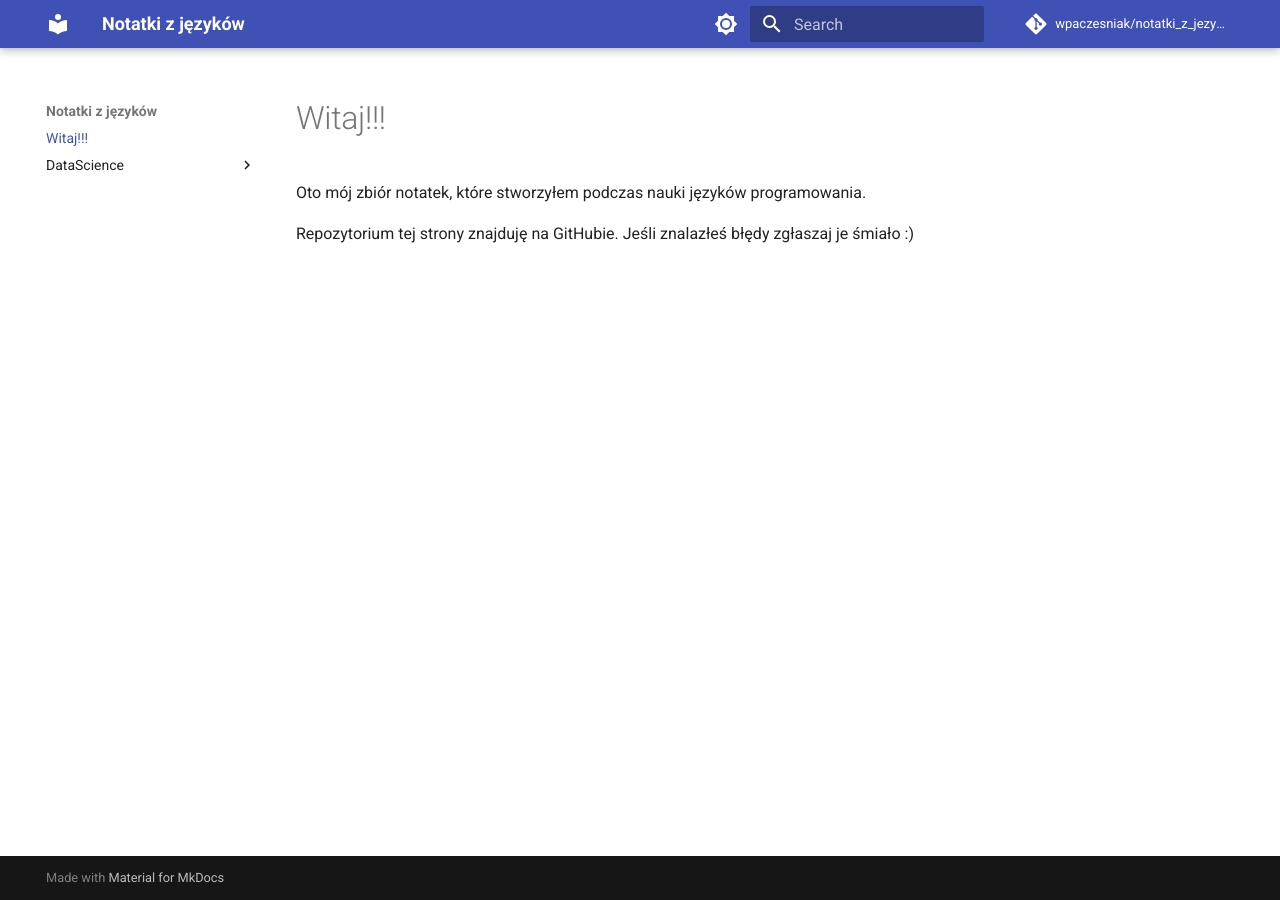
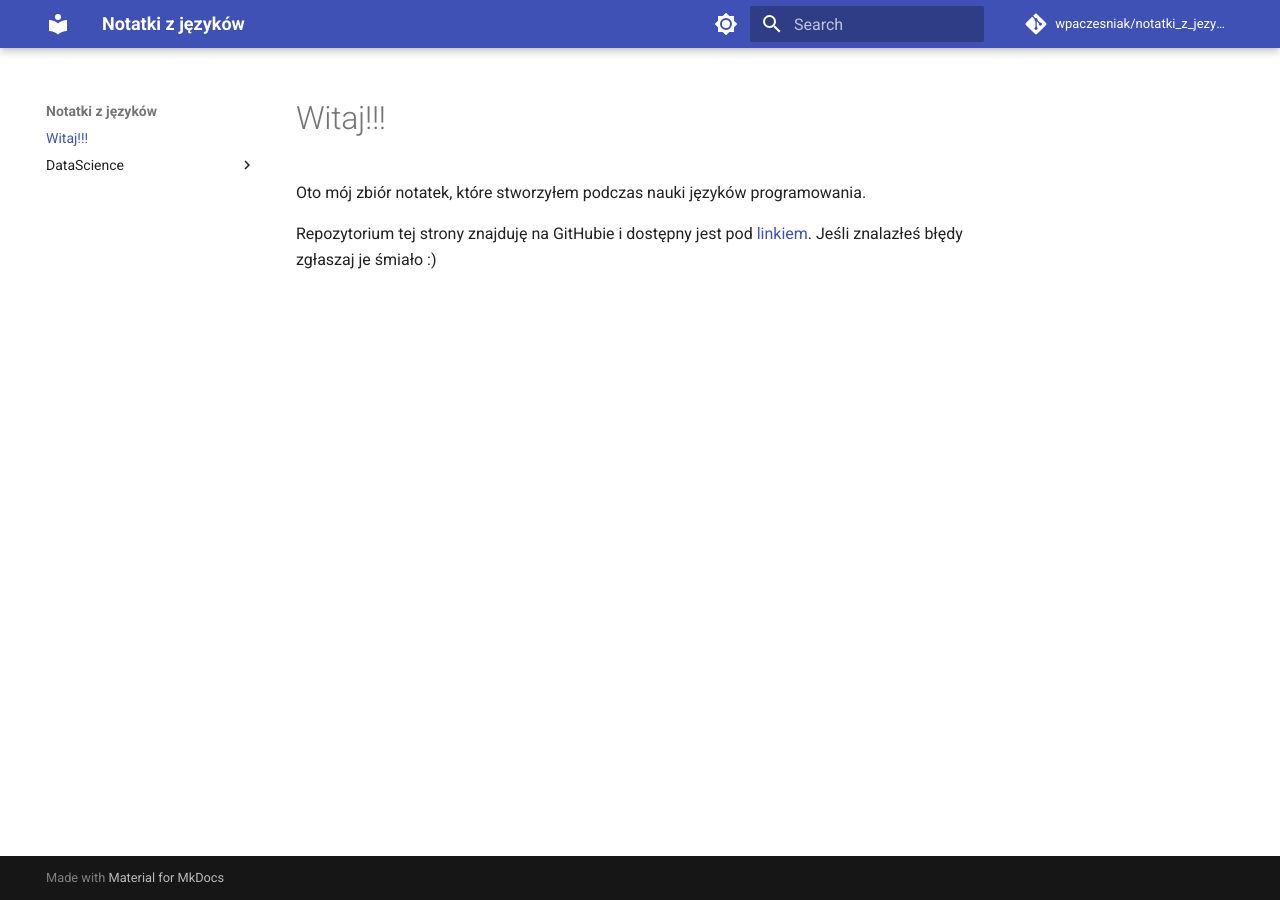
Before and after one commit to wpaczesniak/notatki_z_jezykow-master, an MkDocs documentation site: the page built from docs/index.md, in a window 1280 px wide. Built offline with MkDocs 1.6.1 and Material for MkDocs 9.7.7, drawn with Linux system fonts in a browser that asks for light colours; comment, search, counter and statistics services are not loaded.

Commit message:
Update index.md

```diff
--- a/docs/index.md
+++ b/docs/index.md
@@ -2,4 +2,4 @@
 
 Oto mój zbiór notatek, które stworzyłem podczas nauki języków programowania.
 
-Repozytorium tej strony znajduję na GitHubie. Jeśli znalazłeś błędy zgłaszaj je śmiało :)
+Repozytorium tej strony znajduję na GitHubie i dostępny jest pod [linkiem](https://wpaczesniak.github.io/notatki_z_jezykow-master/). Jeśli znalazłeś błędy zgłaszaj je śmiało :)
```
